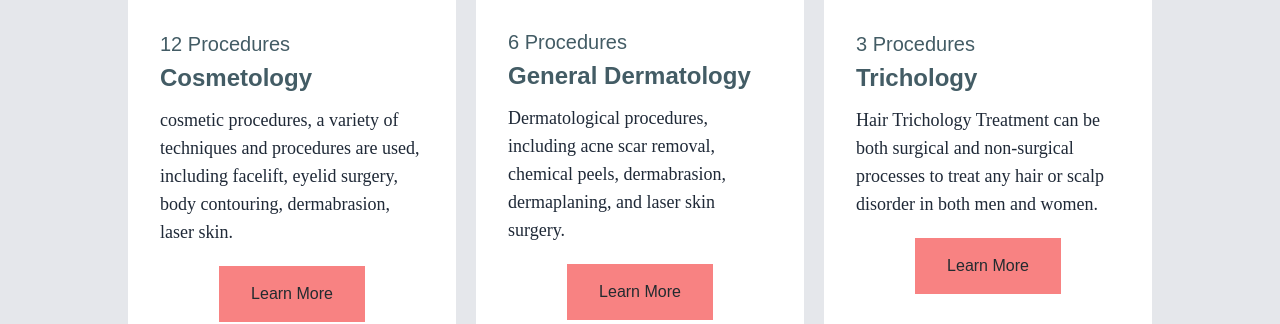
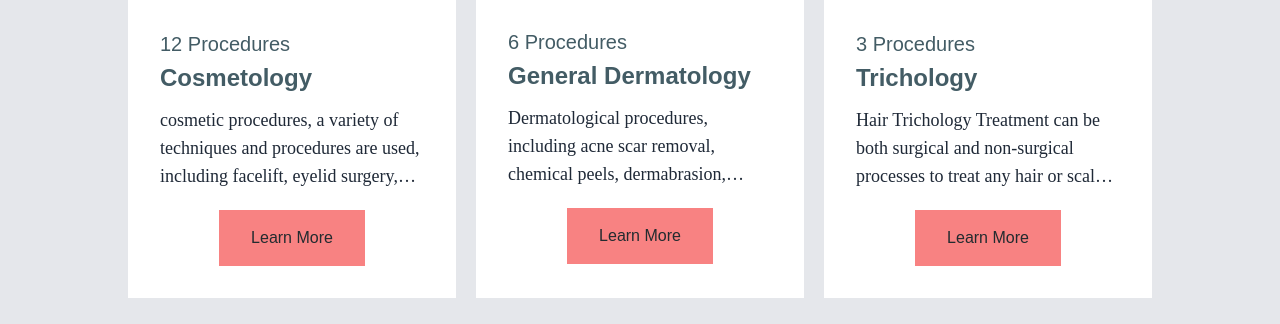
Before and after one commit to mohansky/sapphireclinic, a Next.js app: page / in a window 1280 px wide. Shown: the part 1856-2180 px from the top of the page. Built offline with nearby package versions, Linux system fonts and the light colour scheme.

Commit message:
Add files via upload

```diff
--- a/components/display/procedure-card.js
+++ b/components/display/procedure-card.js
@@ -1,6 +1,7 @@
 import Button from "@ui/button";
 import Image from "next/image";
 import React from "react";
+import Link from "next/link";
 
 export default function ProcedureCard({ procedure, className }) {
   return (
@@ -14,10 +15,12 @@ export default function ProcedureCard({ procedure, className }) {
           height={360}
         />
         <div className="p-8">
-        <h3 className="text-xl mb-1">{procedure.number} Procedures</h3>
-        <h4 className="text-2xl font-semibold mb-3">{procedure.title}</h4>
-        <p className="text-md mb-5">{procedure.text}</p>
-        <Button className="mx-auto">Learn More</Button>
+          <h3 className="text-xl mb-1">{procedure.number} Procedures</h3>
+          <h4 className="text-2xl font-semibold mb-3">{procedure.title}</h4>
+          <p className="text-md mb-5 lg:line-clamp-3">{procedure.text}</p>
+          <Link href={procedure.URL}>
+            <Button className="mx-auto">Learn More</Button>
+          </Link>
         </div>
       </div>
     </>
```
